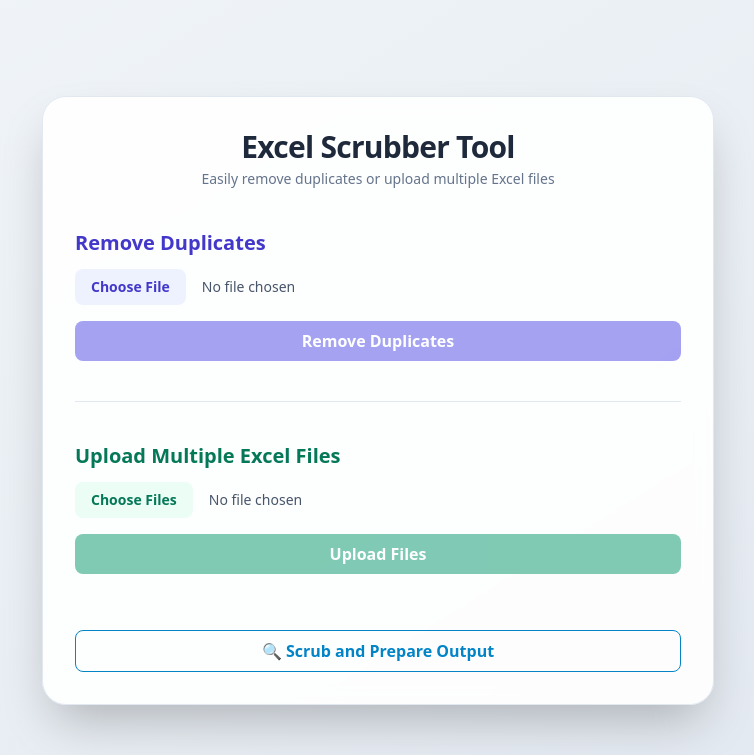
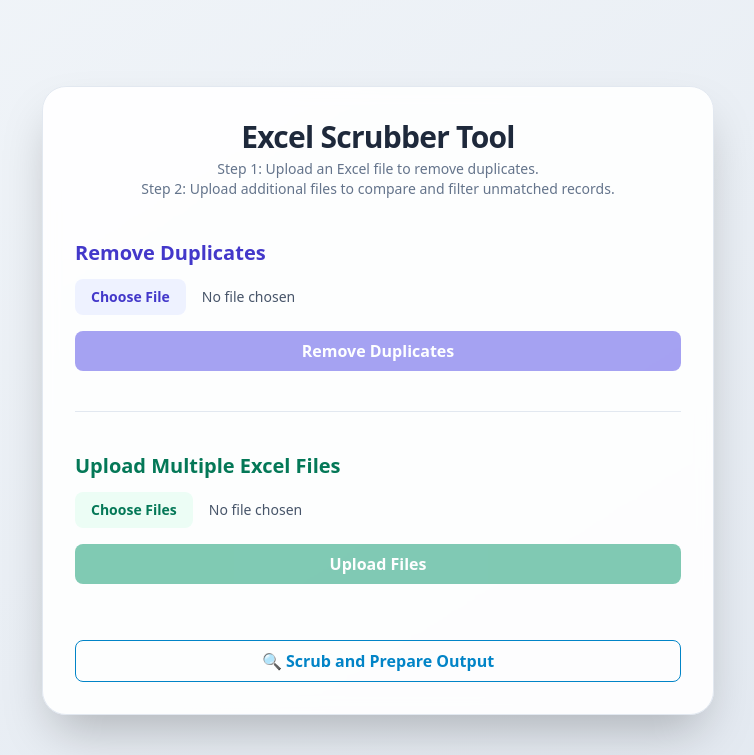
Before and after one commit to fullstackdev101/scrubber, a Flask app: page / in a window 1280 px wide. Shown: the top 755 px of the page, without its empty margins (262-1016 px from the left). Run offline with Flask 3, Linux system fonts and the light colour scheme; some libraries are stand-ins or nearby versions.

Commit message:
text changed. define process in simple step.

```diff
--- a/templates/index.html
+++ b/templates/index.html
@@ -27,8 +27,12 @@
     <!-- Header -->
     <div class="text-center space-y-1">
       <h1 class="text-3xl font-extrabold text-slate-800 tracking-tight">Excel Scrubber Tool</h1>
-      <p class="text-slate-500 text-sm">Easily remove duplicates or upload multiple Excel files</p>
+      <p class="text-slate-500 text-sm">
+        Step 1: Upload an Excel file to remove duplicates.<br>
+        Step 2: Upload additional files to compare and filter unmatched records.
+      </p>
     </div>
+
 
     <!-- Remove Duplicates Form -->
     <div class="space-y-3">
```
